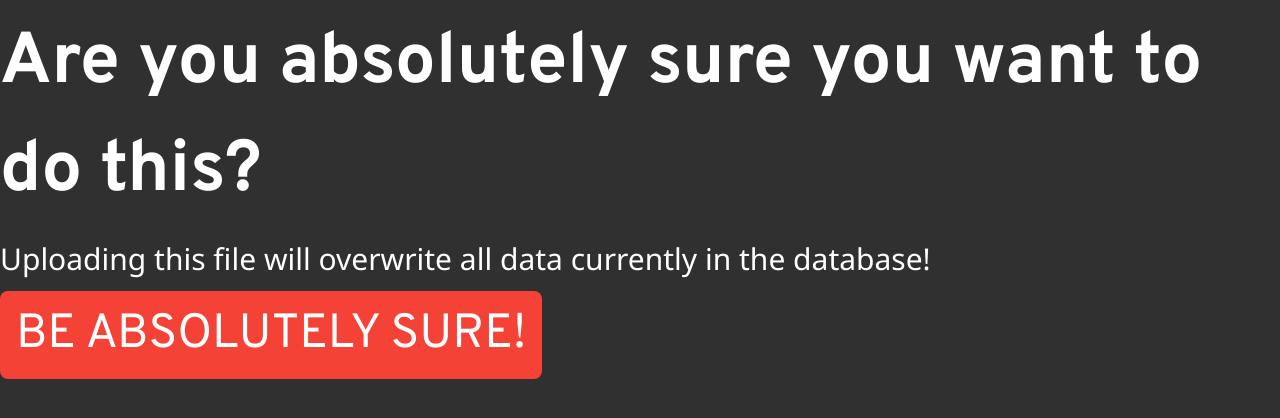
After one commit to TRezendes/pill_pack_dashboard, a Flask app: page /db-load/1 in a window 1280 px wide. The commit adds this page. Shown: the top 418 px of the page. Run offline with Flask 2, Linux system fonts and the light colour scheme; some libraries are stand-ins or nearby versions.

Commit message:
Work towards auto-sort AND file-upload-db-setting

```diff
--- a/ppd_flask/routes.py
+++ b/ppd_flask/routes.py
@@ -56,17 +56,25 @@ def Dashboard():
     sub_key4 = 'display_class'
     for fill_list in fill_list_list:
         key = fill_list.list_export_name
+        if fill_list.exported:
+            display_class=timeTier(fill_list.last_export)
+        else:
+            display_class='Tier4'
         attribute_dict = {
         sub_key1: fill_list.display_name,
         sub_key2: fill_list.facility,
         sub_key3: fill_list.exported,
-        sub_key4: timeTier(fill_list.last_export)
+        sub_key4: display_class
         }
         fill_list_dict[key] = attribute_dict
     return render_template(
         'dashboard.html',
         fill_list_list=fill_list_list,
-        fill_list_dict=fill_list_dict
+        fill_list_dict=fill_list_dict,
+        sub_key1=sub_key1,
+        sub_key2=sub_key2,
+        sub_key3=sub_key3,
+        sub_key4=sub_key4
     )
 
 @app.route('/reset', methods=['POST'])
@@ -88,3 +96,35 @@ def dbReset():
         db.session.add_all(fac_obj_list)
         db.session.commit()
     return redirect(url_for('Dashboard'))
+
+@app.route('/db-load/<file>', methods=['GET','POST'])
+def dbFileUpload(file):
+    uploadFilePath=os.path.join(basedir, 'ppd_flask/import', file)
+    if request.method == 'GET':
+        return render_template(
+        'confirm.html',
+        file=file
+        )
+    if request.method == 'POST':
+        fill_lists.query.delete()
+        db.session.commit()
+        fac_obj_list=[]
+        with open(facilityFilePath, newline='') as f:
+            reader = csv.reader(f)
+            facilityList = list(reader)
+
+        for facility in facilityList:
+            fac_dict = {
+            'list_export_name': facility[0],
+            'display_name': facility[1],
+            'facility': facility[2],
+            'exported': facility[3],
+            'running': facility[4],
+            'complete': facility[5],
+            'last_export': facility[6]
+            }
+            fac_obj = fill_lists(**fac_dict)
+            fac_obj_list.append(fac_obj)
+        db.session.add_all(fac_obj_list)
+        db.session.commit()
+        return redirect(url_for('Dashboard'))
--- a/ppd_flask/static/css/custom.css
+++ b/ppd_flask/static/css/custom.css
@@ -71,7 +71,27 @@ h1 {
 .larger {
     font-size: larger;
 }
-.custom-blue-button {
+.custom-pink {
+    color:#fff!important;
+    background-color:#D60270!important
+}
+.custom-purple {
+    color:#fff!important;
+    background-color:#9B4F96!important
+}
+.custom-blue {
+    color:#fff!important;
+    background-color:#0038A8!important
+}
+.Tier1 {
+    color:#fff!important;
+    background-color:#D60270!important
+}
+.Tier2 {
+    color:#fff!important;
+    background-color:#9B4F96!important
+}
+.Tier3 {
     color:#fff!important;
     background-color:#0038A8!important
 }
--- /dev/null
+++ b/ppd_flask/templates/confirm.html
@@ -0,0 +1,11 @@
+{% extends "base.html" %}
+
+{% block content %}
+<div class="centerd">
+    <h1>Are you absolutely sure you want to do this?</h1>
+    <h2>Uploading this file will overwrite all data currently in the database!</h2>
+    <form method='POST' name="uploadConfirm" action="{{ url_for('dbFileUpload', file=file) }}" target="_self">
+        <button type="submit" name="uploadConfirm" class="w3-btn w3-xxxlarge w3-round-large w3-ripple w3-red centered">BE ABSOLUTELY SURE!</button>
+    </form>
+</div>
+{% endblock %}
--- a/ppd_flask/templates/dashboard.html
+++ b/ppd_flask/templates/dashboard.html
@@ -24,7 +24,7 @@
     </div>
     <div class="centered">
         <form method="POST" name="Reset" action="/reset" target="_self">
-            <input type="submit" value="Reset Dashboard" class="w3-btn w3-xxlarge w3-round-large w3-ripple custom-blue-button centered" />
+            <input type="submit" value="Reset Dashboard" class="w3-btn w3-xxlarge w3-round-large w3-ripple custom-blue centered" />
 
         </form>
     </div>
```
Also changed, not shown: ppd_flask/templates/base.html (line endings or trailing spaces).
